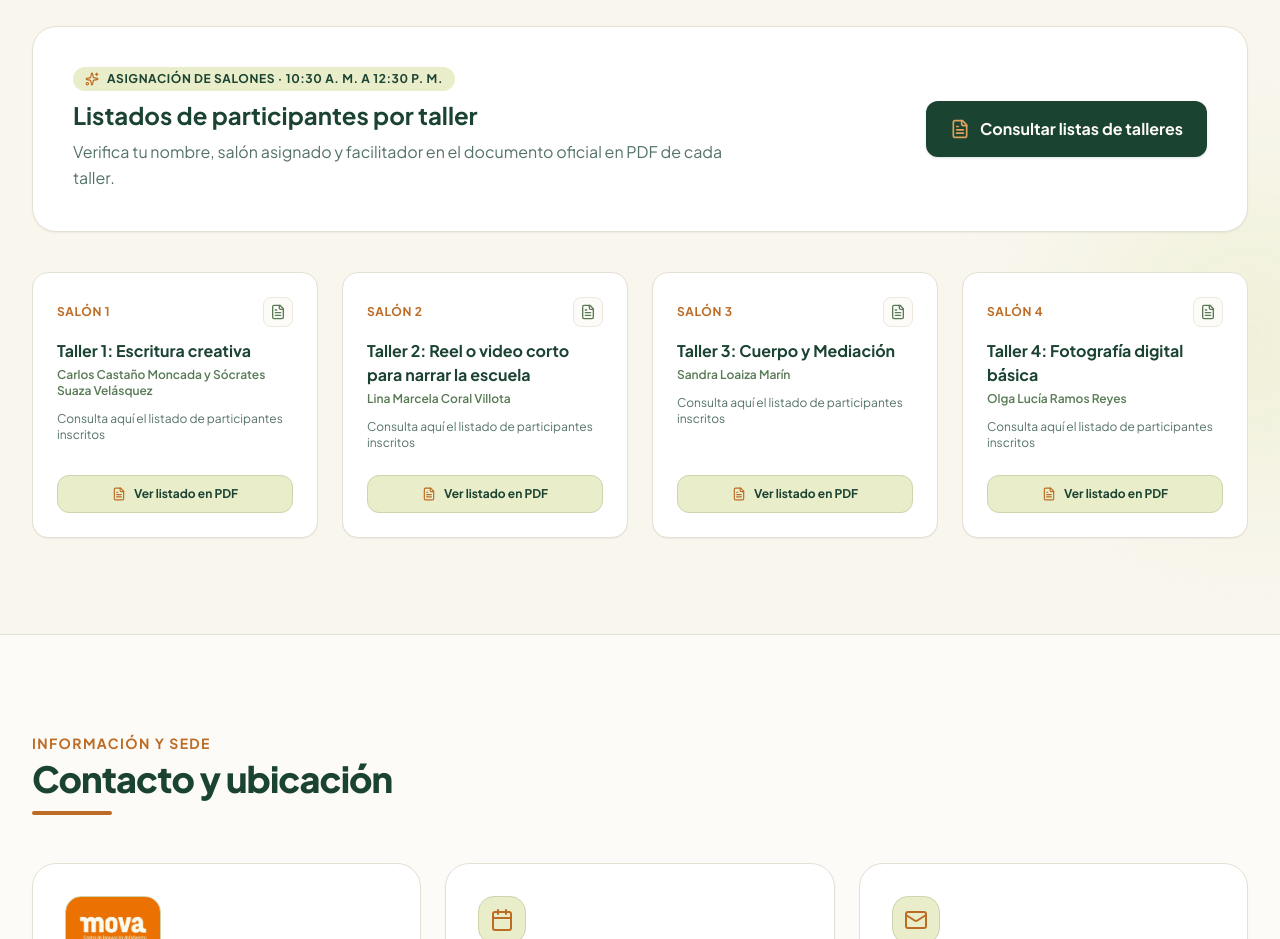
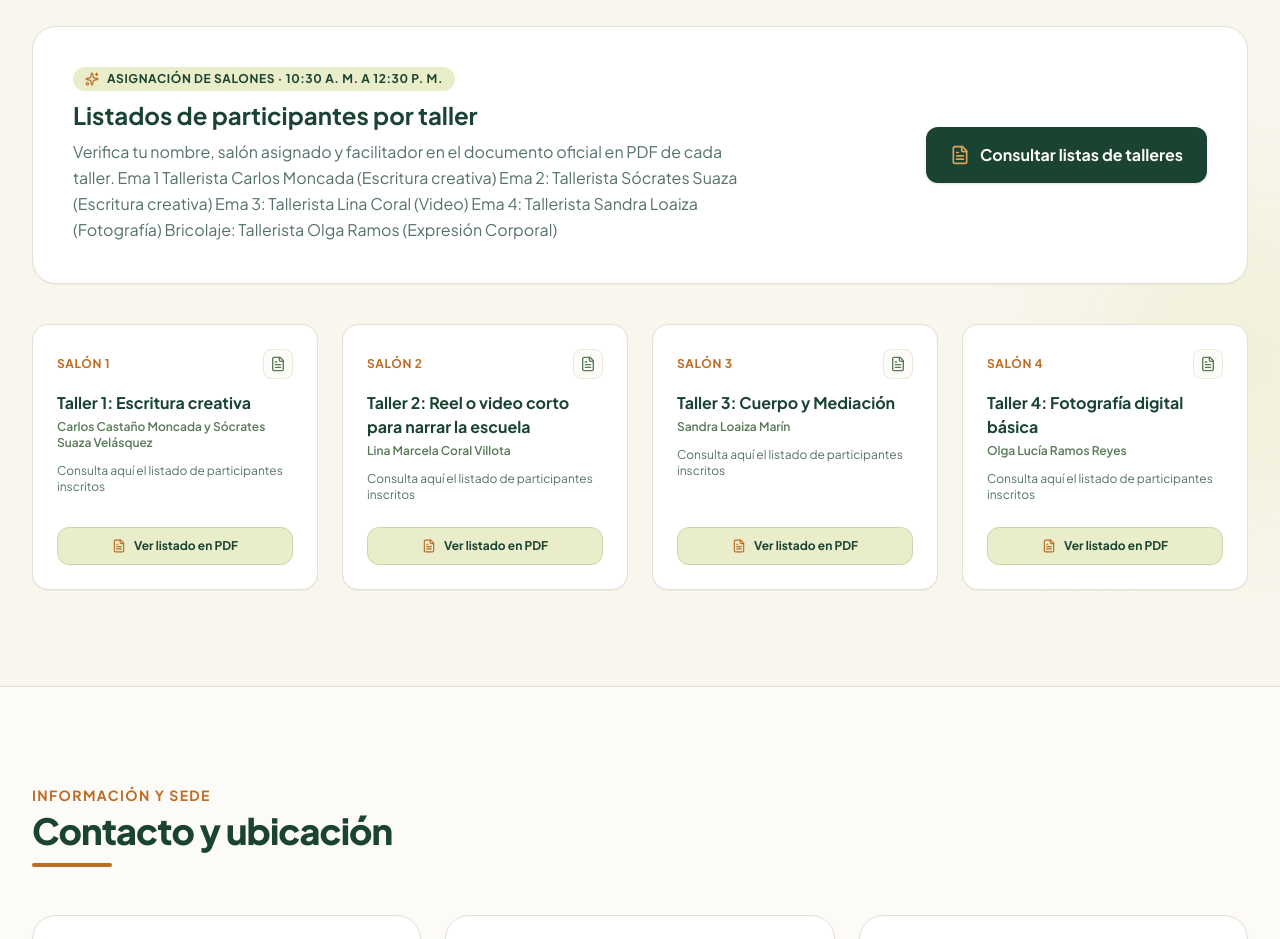
Before and after one commit to danielbustosrios/III-ENCUENTRO-DE-INVESTIGACION-CVO, a React (Vite) app: page / in a window 1280 px wide. Shown: the part 4340-5279 px from the top of the page. Built offline with nearby package versions, Linux system fonts and the light colour scheme.

Commit message:
Change button action to open Excel file
Updated button functionality to open an Excel file instead of setting modal state.

```diff
--- a/src/components/WorkshopSection.tsx
+++ b/src/components/WorkshopSection.tsx
@@ -84,13 +84,25 @@ export function WorkshopSection({ onNotify }: WorkshopSectionProps) {
             </h3>
             <p className="text-sm sm:text-base text-[#1B4332]/75 leading-relaxed">
               Verifica tu nombre, salón asignado y facilitador en el documento oficial en PDF de cada taller.
+
+Ema 1 Tallerista Carlos Moncada (Escritura creativa)
+Ema 2:  Tallerista Sócrates Suaza (Escritura creativa)
+Ema 3: Tallerista Lina Coral (Video)
+Ema 4: Tallerista Sandra Loaiza (Fotografía)
+Bricolaje: Tallerista Olga Ramos (Expresión Corporal)
             </p>
           </div>
 
           <button
             id="open-workshops-modal-btn"
             type="button"
-            onClick={() => setModalOpen(true)}
+            onClick={() =>
+  window.open(
+    '/images/Encuentro_investigacion.xlsx',
+    '_blank',
+    'noopener,noreferrer'
+  )
+}
             className="inline-flex items-center justify-center gap-2.5 px-6 py-4 text-base font-bold text-[#FDFBF7] bg-[#1B4332] hover:bg-[#2D6A4F] active:bg-[#081C15] rounded-xl shadow-sm hover:shadow transition-all focus-visible:ring-2 focus-visible:ring-[#BC6C25] cursor-pointer whitespace-nowrap"
           >
             <FileText className="w-5 h-5 text-[#DDA15E]" aria-hidden="true" />
```
